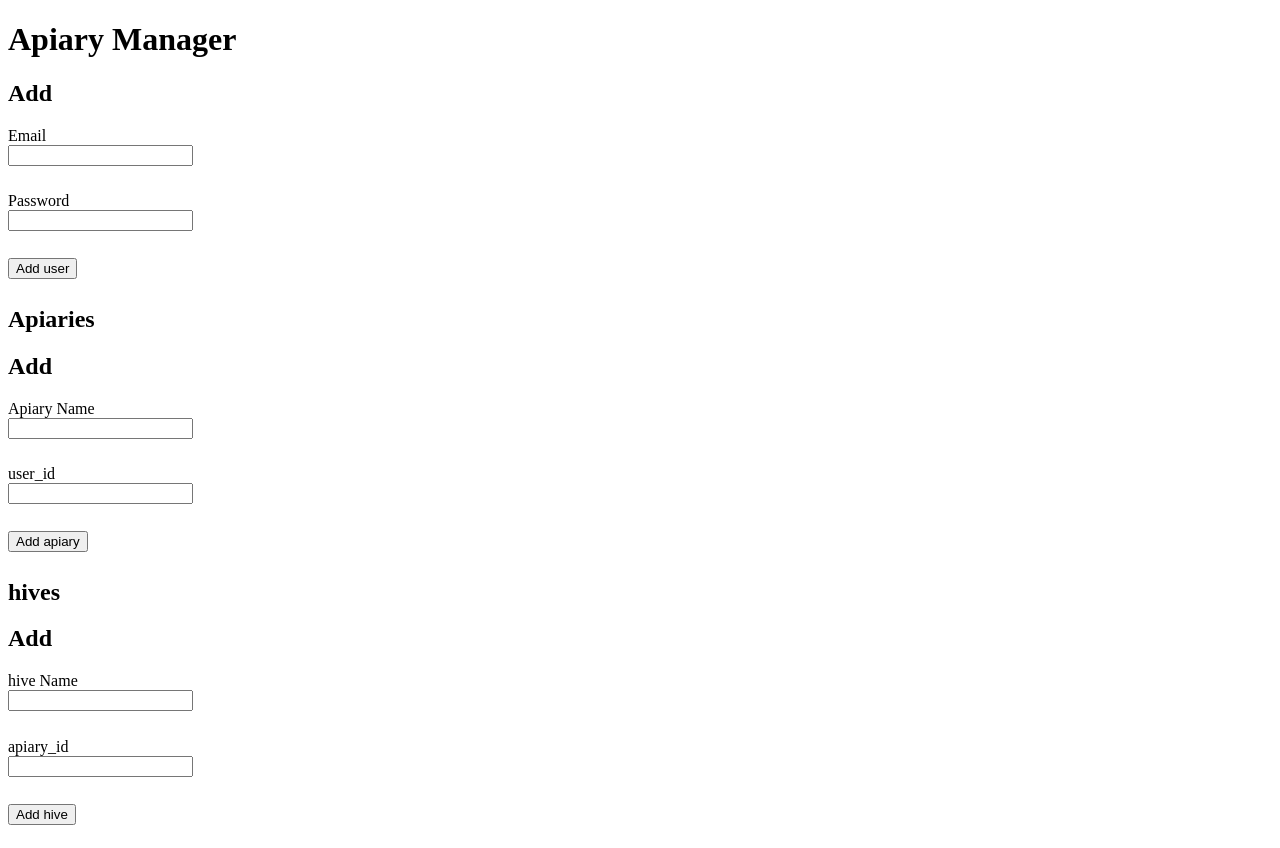
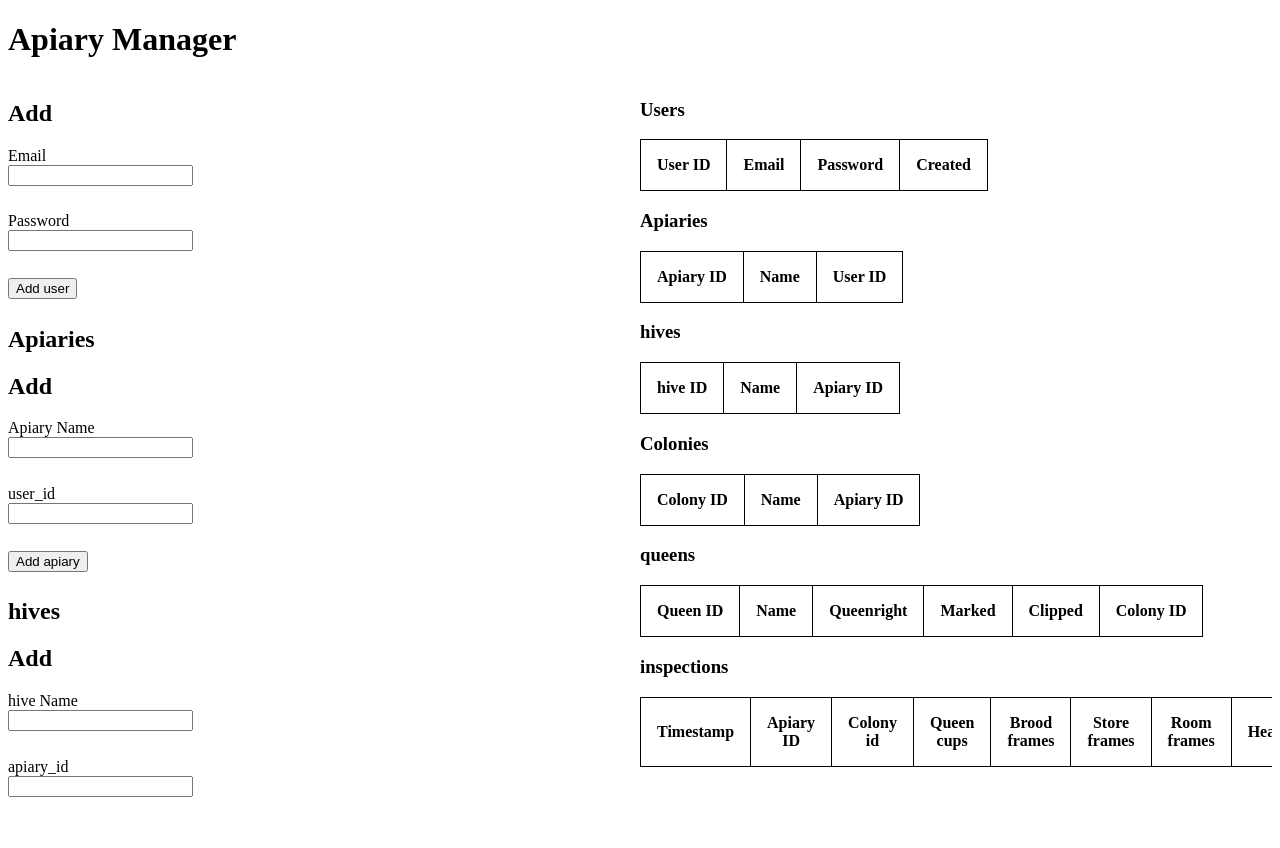
Before and after one commit to jkwlsn/learning-typescript, a website: page index.html in a window 1280 px wide. Shown: the top 848 px of the page. After the commit the page ends 808 px from the top, so only its background shows below. Drawn offline with Linux system fonts and the light colour scheme.

Commit message:
Adds basic styles to HTML page

```diff
--- a/index.html
+++ b/index.html
@@ -30,6 +30,17 @@
       tr:nth-child(even) {
         background-color: #f2f2f2;
       }
+
+      main {
+        display: flex;
+      }
+
+      .column {
+        flex: 1;
+        overflow: auto;
+        height: 90vh;
+      }
+
       .responsive-table {
         overflow-x: auto;
       }
@@ -40,7 +51,7 @@
       <h1>Apiary Manager</h1>
     </header>
     <main>
-      <section id="inputs">
+      <section id="inputs" class="column">
         <section id="users">
           <form method="post" id="user_add_form">
             <h2>Add</h2>
@@ -301,7 +312,7 @@
           </form>
         </section>
       </section>
-      <section id="outputs">
+      <section id="outputs" class="column">
         <section id="users-view">
           <h1>Users</h1>
           <div class="responsive-table">
```
